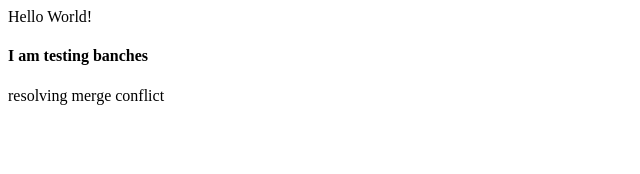
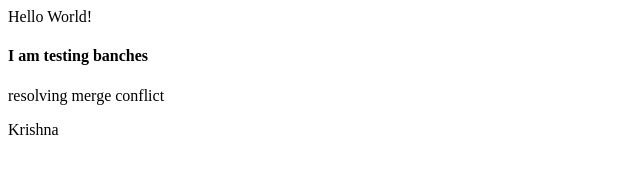
Before and after one commit to leader-kriss/Local-Repo, a plain HTML site: page index.html in a window 1280 px wide. Shown: the full height of the page, 0-640 px from the left. Drawn offline with Linux system fonts and the light colour scheme.

Commit message:
add krishna

```diff
--- a/index.html
+++ b/index.html
@@ -1,3 +1,4 @@
 <p>Hello World!</p>
 <h4>I am testing banches </h4>
 <p>resolving merge conflict</p>
+<p>Krishna</p>
```
